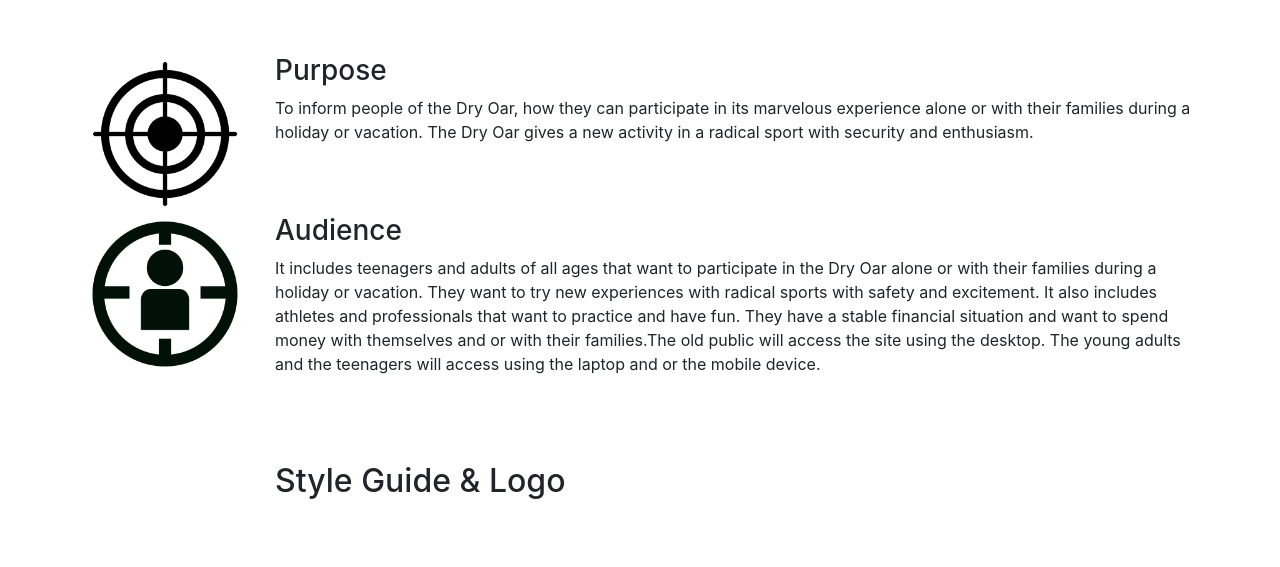
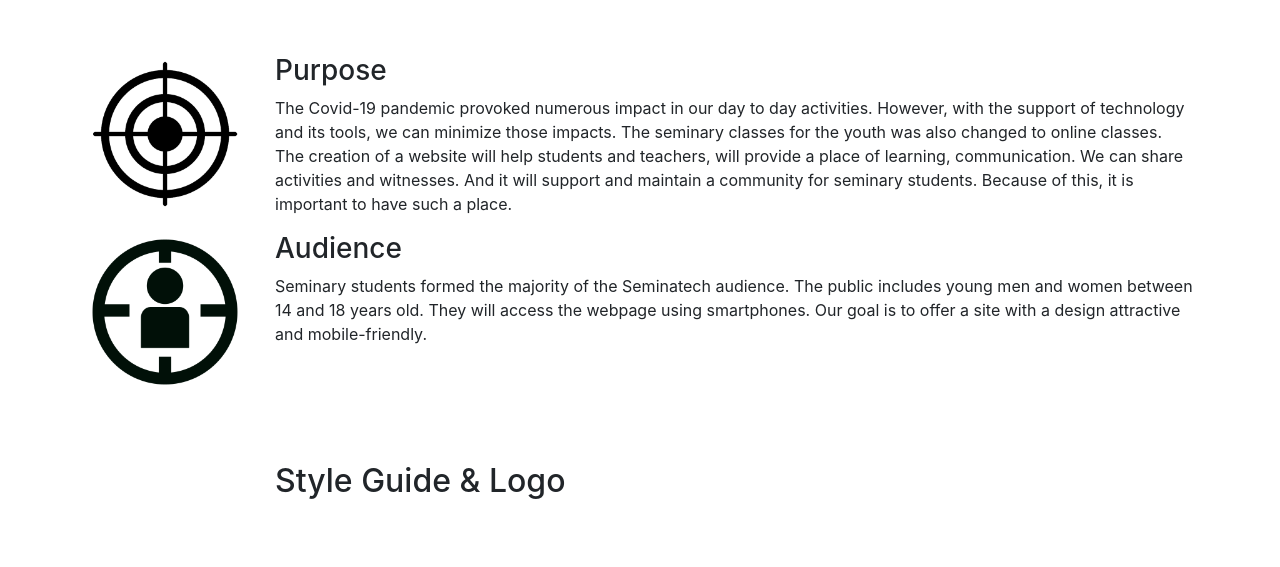
Before and after one commit to andres0ares/seminarena, a plain HTML site: page siteplan.html in a window 1280 px wide. Shown: the part 270-837 px from the top of the page. Drawn offline with nearby package versions, Linux system fonts and the light colour scheme.

Commit message:
added purpose and audience

```diff
--- a/siteplan.html
+++ b/siteplan.html
@@ -3,7 +3,7 @@
 <head>
     <meta charset="UTF-8">
     <meta name="viewport" content="width=device-width, initial-scale=1.0">
-    <title>Document</title>
+    <title>Site Plan</title>
     <!-- CSS Bootstrap-->
 
     <link rel="stylesheet" href="https://stackpath.bootstrapcdn.com/bootstrap/4.5.0/css/bootstrap.min.css" integrity="sha384-9aIt2nRpC12Uk9gS9baDl411NQApFmC26EwAOH8WgZl5MYYxFfc+NcPb1dKGj7Sk" crossorigin="anonymous">
@@ -15,7 +15,7 @@
 </head>
 <body>
     <nav class="navbar navbar-expand-lg navbar-dark navnav">
-        <a class="navbar-brand" href="#">Seminarena</a>
+        <a class="navbar-brand" href="#">Seminatech</a>
         <button class="navbar-toggler" type="button" data-toggle="collapse" data-target="#navbarNav" aria-controls="navbarNav" aria-expanded="false" aria-label="Toggle navigation">
           <span class="navbar-toggler-icon"></span>
         </button>
@@ -52,9 +52,12 @@
                 <div class="col-12 col-sm-10 ">
                     <h3>Purpose</h3>
                     <p>
-                        To inform people of the Dry Oar, how they can participate in its marvelous experience
-                         alone or with their families during a holiday or vacation. The Dry Oar gives a new
-                         activity in a radical sport with security and enthusiasm.
+                        The Covid-19 pandemic provoked numerous impact in our day to day activities. However, with
+                        the support of technology and its tools, we can minimize those impacts. The seminary classes
+                         for the youth was also changed to online classes. The creation of a website will help students
+                         and teachers, will provide a place of learning, communication. We can share activities and
+                         witnesses. And it will support and maintain a community for seminary students. Because of this,
+                         it is important to have such a place.
                     </p>
 
                 </div>
@@ -64,13 +67,9 @@
                 <div class="col-12 col-md-10">
                     <h3>Audience</h3>
                     <p>
-                        It includes teenagers and adults of all ages that want to participate in the Dry Oar alone
-                         or with their families during a holiday or vacation. They want to try new experiences with
-                         radical sports with safety and excitement. It also includes athletes and professionals that
-                         want to practice and have fun. They have a stable financial situation and want to spend money
-                         with themselves and or with their families.The old public will access the site using the
-                         desktop. The young adults and the teenagers will access using the laptop and or the mobile device.
-                    </p>
+                        Seminary students formed the majority of the Seminatech audience. The public includes young men and
+                         women between 14 and 18 years old. They will access the webpage using smartphones. Our goal is to
+                         offer a site with a design attractive and mobile-friendly.
                 </div>
             </div>
 
--- a/style.css
+++ b/style.css
@@ -5,7 +5,7 @@ body, html{
     overflow-x: hidden;
 }
 #title {
-    background-color: #006D77;
+    background-color: #758E4F;
     padding: 7% 15%;
     color: white;
 }
@@ -17,7 +17,7 @@ h2, .img-wire {
 }
 .navnav{
     padding: 4% 15%;
-    background-color: #006D77;
+    background-color: #758E4F;
     color: white;
 }
 
```
Also changed, not shown: index.html (+2 -2 lines).
